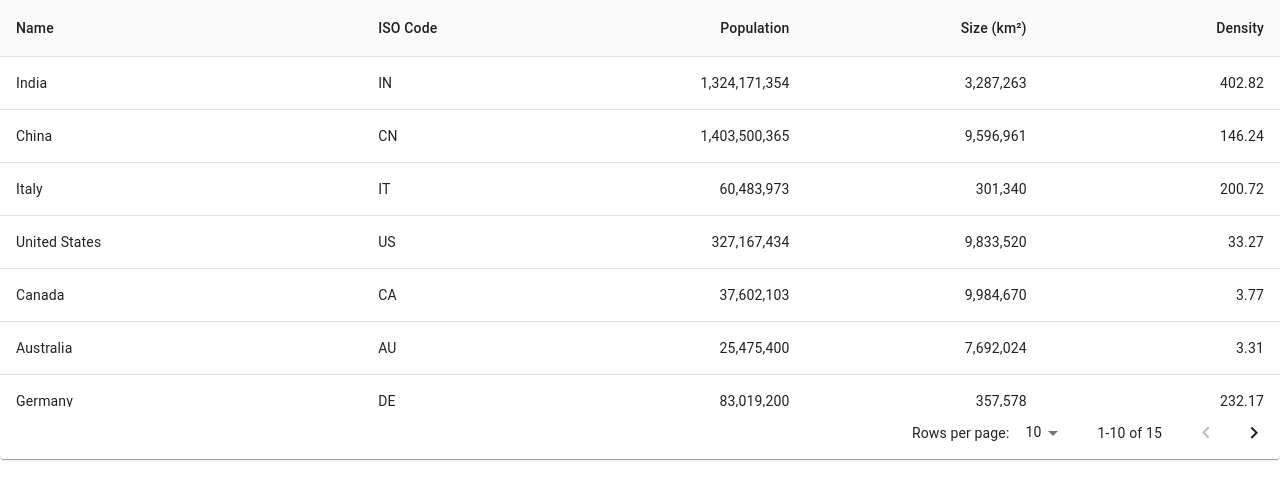
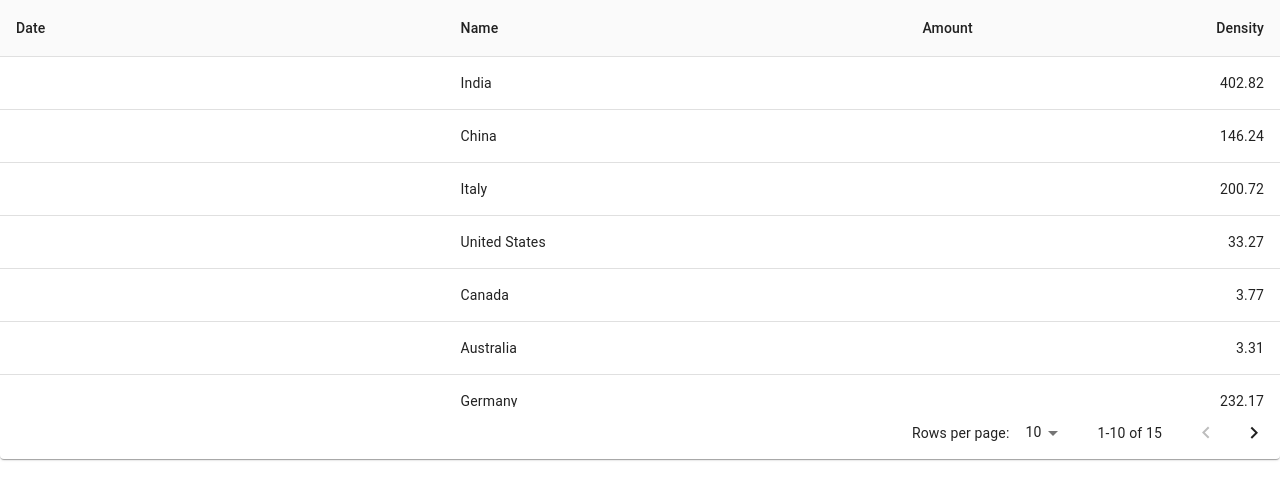
Before and after one commit to diaz4674/LedgerFire, a React (Create React App) app: page / in a window 1280 px wide. Shown: the top 500 px of the page. Built offline with nearby package versions, Linux system fonts and the light colour scheme.

Commit message:
added table edits

```diff
--- a/src/components/BankTypesTable.js
+++ b/src/components/BankTypesTable.js
@@ -11,18 +11,11 @@ import { connect } from "react-redux";
 import { withRouter } from "react-router-dom";
 
 const columns = [
-  { id: "name", label: "Name", minWidth: 200 },
-  { id: "code", label: "ISO\u00a0Code", minWidth: 100 },
+  { id: "date", label: "Date", minWidth: 200 },
+  { id: "name", label: "Name", minWidth: 100 },
   {
-    id: "population",
-    label: "Population",
-    minWidth: 120,
-    align: "right",
-    format: value => value.toLocaleString()
-  },
-  {
-    id: "size",
-    label: "Size\u00a0(km\u00b2)",
+    id: "amount",
+    label: "Amount",
     minWidth: 120,
     align: "right",
     format: value => value.toLocaleString()
```
Also changed, not shown: 1 other file (tests, documents, lock files or other folders).
